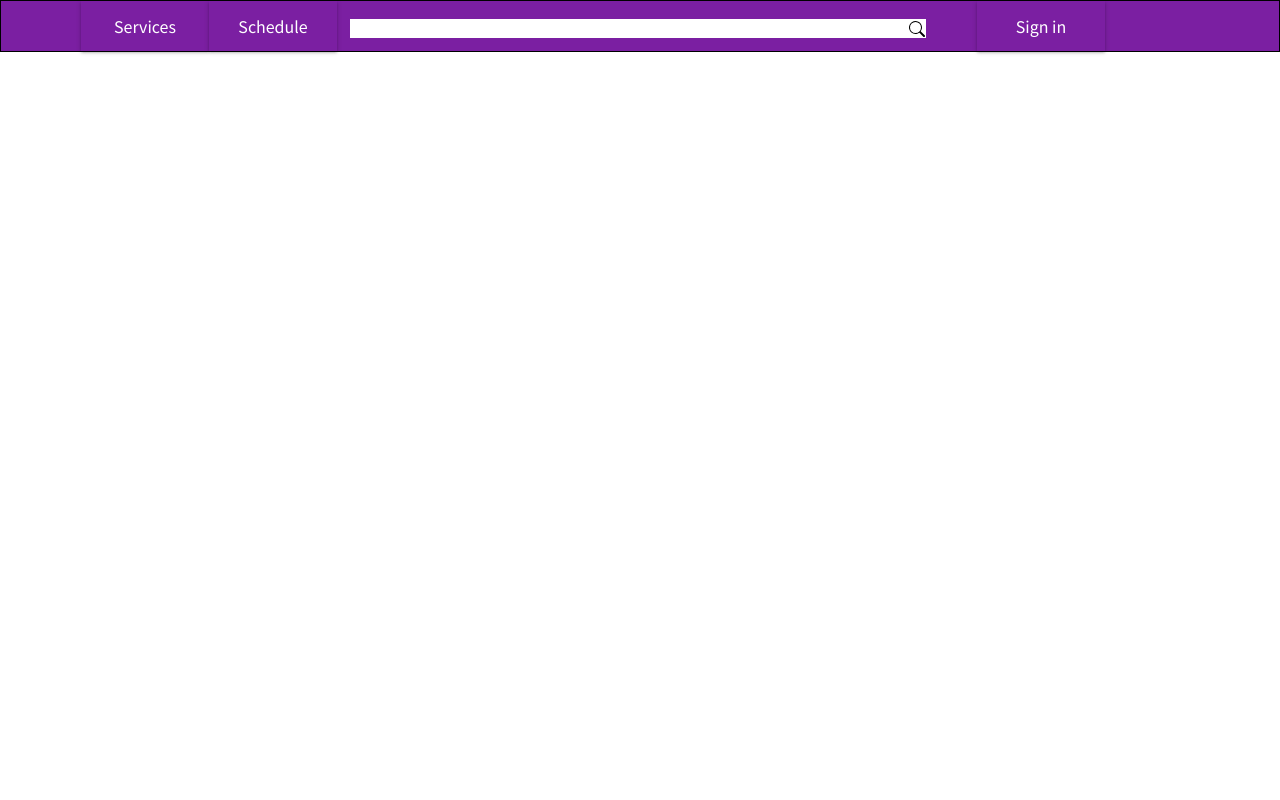
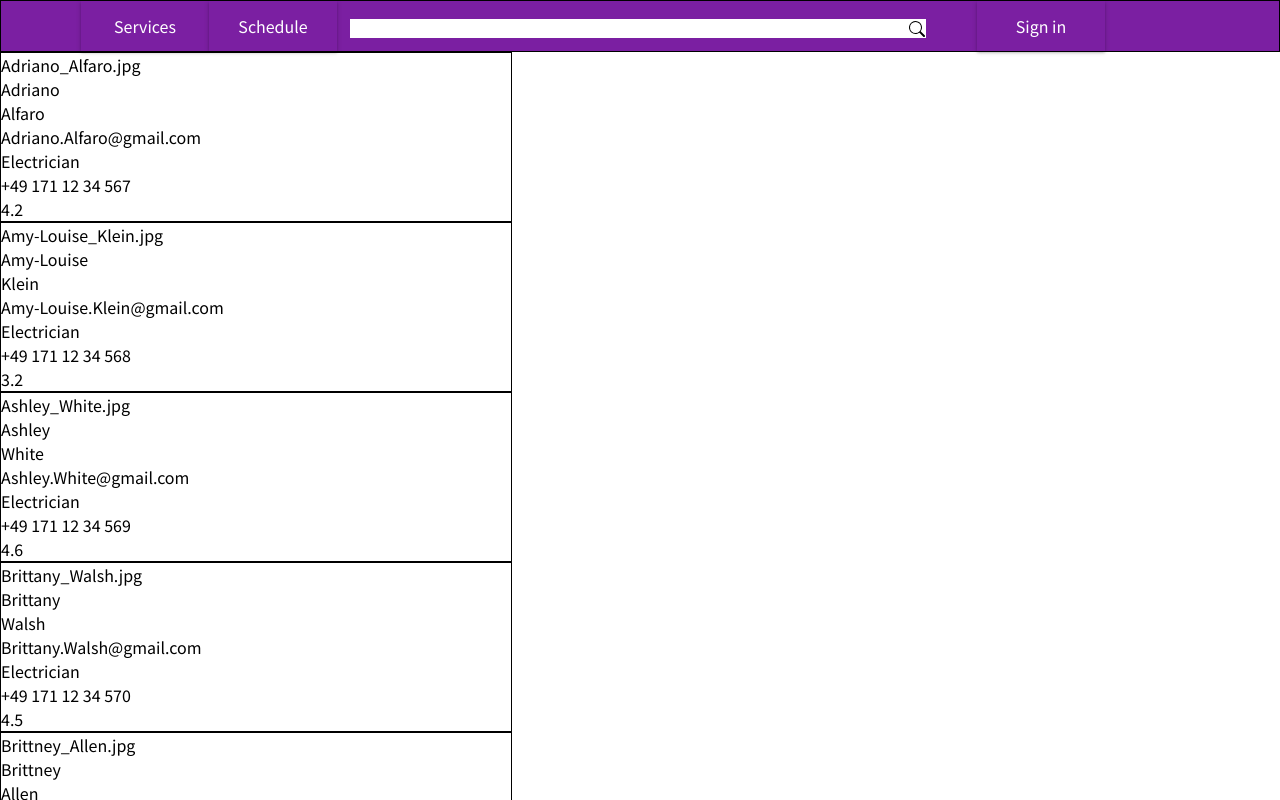
Before and after one commit to Mardzi/reactstart, a JavaScript app: page / in a window 1280 px wide. Shown: the top 800 px of the page. Built offline with nearby package versions, Linux system fonts and the light colour scheme.

Commit message:
mockdata and basic output added

```diff
--- a/src/App.js
+++ b/src/App.js
@@ -1,3 +1,4 @@
+import ContactCard from './components/ContactCard';
 import Logo from './components/Logo';
 import MenuButton from './components/MenuButton';
 import SearchField from './components/SearchField';
@@ -8,14 +9,18 @@ function App() {
     {   title: 'Sign in',menuitemone:'Username',  menuitemtwo:'Password', menuitemthree:'three'  }
 ];
   return (
-    <div className='container'>
+    <div className='container2'>
 
-       <Logo></Logo>
-        <MenuButton title={buttonname[0].title} menuitemone={buttonname[0].menuitemone } menuitemtwo={buttonname[0].menuitemtwo} menuitemthree={buttonname[0].menuitemthree}></MenuButton>
-        <MenuButton title={buttonname[1].title} menuitemone={buttonname[1].menuitemone } menuitemtwo={buttonname[1].menuitemtwo} menuitemthree={buttonname[1].menuitemthree}></MenuButton>
-        <SearchField></SearchField>
-        <MenuButton title={buttonname[2].title} menuitemone={buttonname[2].menuitemone } menuitemtwo={buttonname[2].menuitemtwo} menuitemthree={buttonname[2].menuitemthree}></MenuButton>
-
+        <div className='container'>
+          <Logo></Logo>
+          <MenuButton title={buttonname[0].title} menuitemone={buttonname[0].menuitemone } menuitemtwo={buttonname[0].menuitemtwo} menuitemthree={buttonname[0].menuitemthree}></MenuButton>
+          <MenuButton title={buttonname[1].title} menuitemone={buttonname[1].menuitemone } menuitemtwo={buttonname[1].menuitemtwo} menuitemthree={buttonname[1].menuitemthree}></MenuButton>
+          <SearchField></SearchField>
+          <MenuButton title={buttonname[2].title} menuitemone={buttonname[2].menuitemone } menuitemtwo={buttonname[2].menuitemtwo} menuitemthree={buttonname[2].menuitemthree}></MenuButton>
+        </div>
+        <div className='container2'>
+          <ContactCard />
+        </div>
     </div>
   );
 }
--- a/src/components/ContactCard.css
+++ b/src/components/ContactCard.css
@@ -0,0 +1,5 @@
+.container3{
+    margin: auto;
+    width: 40vw;
+    border: 1px solid black;
+}
--- a/src/components/ContactCard.js
+++ b/src/components/ContactCard.js
@@ -1,12 +1,30 @@
 import './ContactCard.css'
-import dzejson from '../MockData.json'
+import MockData from '../MockData.json'
 
 function ContactCard(){
     return(
+        <div>
+            {
+                MockData.map( record =>{
+                    return(
+                        <div className='container3'>
+                            <div>{ record.avatar}</div>
+                            <div>{ record.first_name}</div>
+                            <div>{ record.last_name}</div>
+                            <div>{ record.email_address}</div>
+                            <div>{ record.profession}</div>
+                            <div>{ record.phone}</div>
+                            <div>{ record.rating }</div>
 
-        <div><h1>HEROOOO</h1></div>
+                        </div>
 
+                    )
+                })
+            }
+        </div>
     )
+
+
 }
 
 export default ContactCard;
--- a/src/index.css
+++ b/src/index.css
@@ -26,3 +26,10 @@ body {
 
 
 }
+.container2{
+  display: flex;
+  width: 100vw;
+  flex-wrap: wrap;
+
+
+}
```
